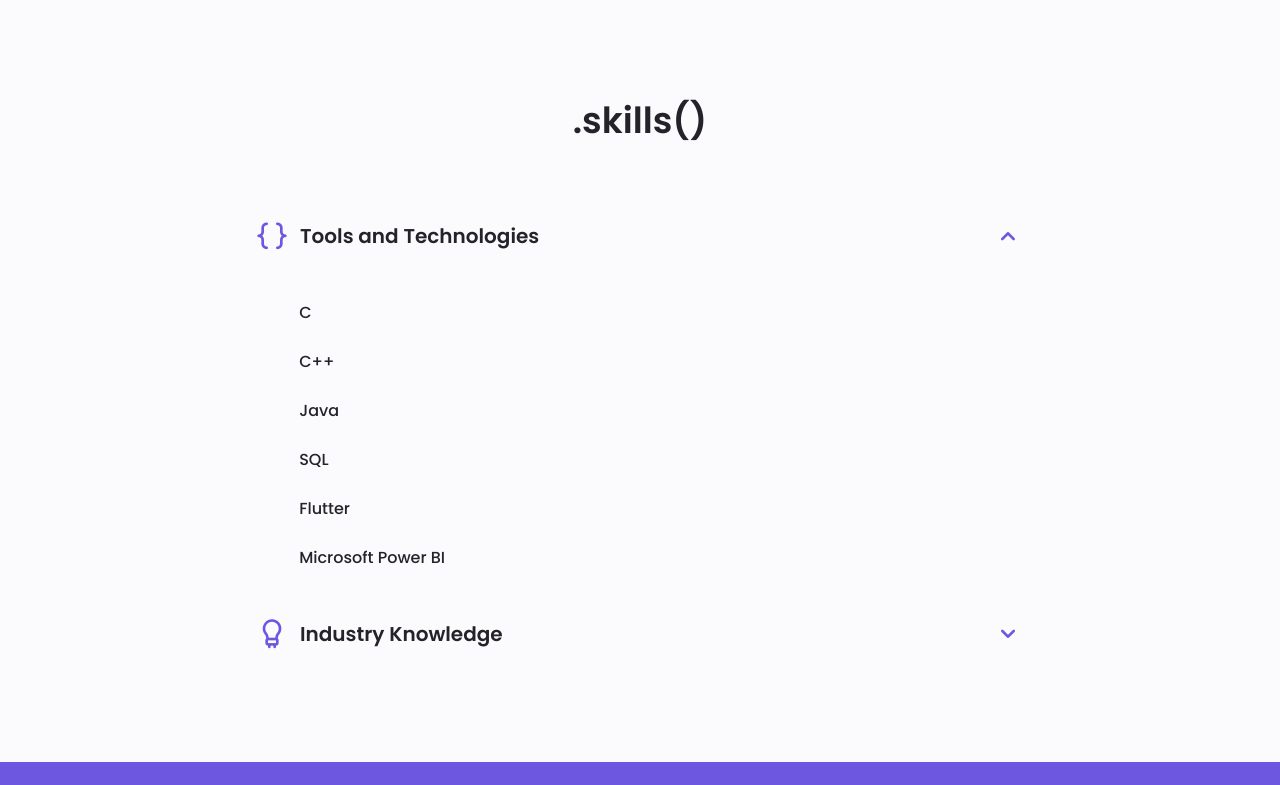
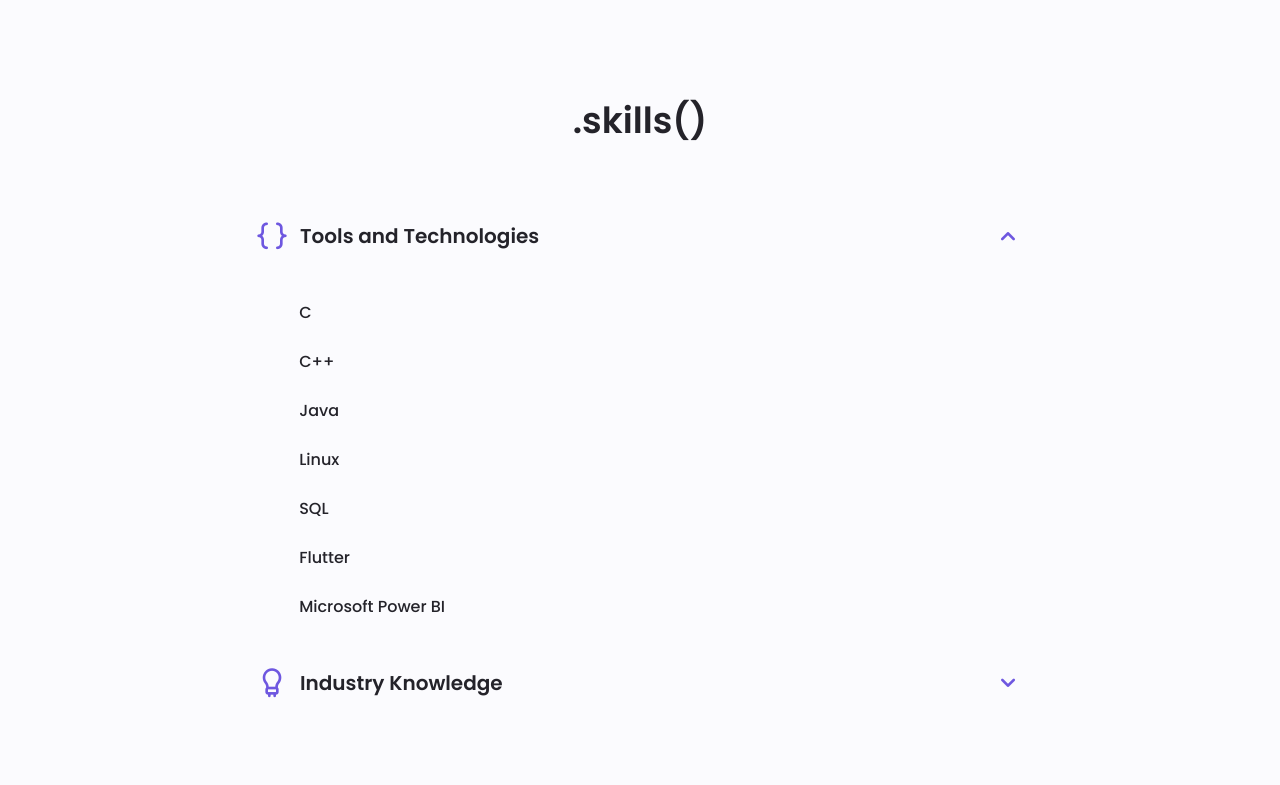
Before and after one commit to kevinschmidlin/kevin.is, a plain HTML site: page index.html in a window 1280 px wide. Shown: the part 1874-2659 px from the top of the page. Drawn offline with nearby package versions, Linux system fonts and the light colour scheme.

Commit message:
Update index.html

```diff
--- a/index.html
+++ b/index.html
@@ -254,6 +254,7 @@
                             <h3 class="skills__name">C</h3>
                             <h3 class="skills__name">C++</h3>
                             <h3 class="skills__name">Java</h3>
+                            <h3 class="skills__name">Linux</h3>
                             <h3 class="skills__name">SQL</h3>
                             <h3 class="skills__name">Flutter</h3>
                             <h3 class="skills__name">Microsoft Power BI</h3>
```
